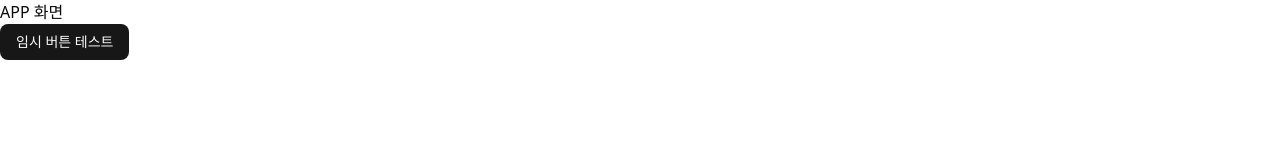
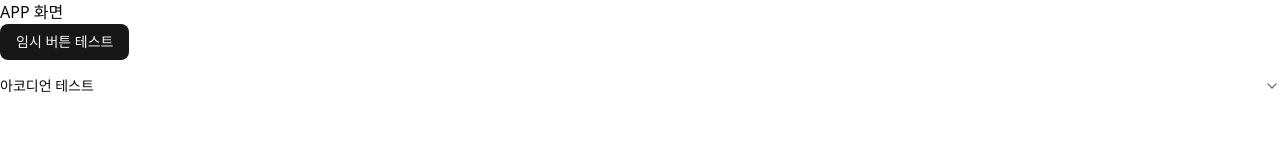
Before and after one commit to hyeonjun-hwang/quiz-dot, a React (Vite) app: page / in a window 1280 px wide. Shown: the top 162 px of the page. Built offline with nearby package versions, Linux system fonts and the light colour scheme.

Commit message:
PR 테스트용 커밋1

```diff
--- a/package.json
+++ b/package.json
@@ -10,6 +10,7 @@
     "preview": "vite preview"
   },
   "dependencies": {
+    "@radix-ui/react-accordion": "^1.2.12",
     "@radix-ui/react-slot": "^1.2.4",
     "@tailwindcss/vite": "^4.1.17",
     "class-variance-authority": "^0.7.1",
--- a/src/App.tsx
+++ b/src/App.tsx
@@ -1,10 +1,23 @@
 import { Button } from "./components/ui/button";
+import {
+  Accordion,
+  AccordionContent,
+  AccordionItem,
+  AccordionTrigger,
+} from "./components/ui/accordion";
 
 function App() {
   return (
     <>
       <div>APP 화면</div>
       <Button>임시 버튼 테스트</Button>
+
+      <Accordion type="single" collapsible>
+        <AccordionItem value="item-1">
+          <AccordionTrigger>아코디언 테스트</AccordionTrigger>
+          <AccordionContent>열었다 닫았다 가능해요</AccordionContent>
+        </AccordionItem>
+      </Accordion>
     </>
   );
 }
--- /dev/null
+++ b/src/components/ui/accordion.tsx
@@ -0,0 +1,64 @@
+import * as React from "react"
+import * as AccordionPrimitive from "@radix-ui/react-accordion"
+import { ChevronDownIcon } from "lucide-react"
+
+import { cn } from "@/lib/utils"
+
+function Accordion({
+  ...props
+}: React.ComponentProps<typeof AccordionPrimitive.Root>) {
+  return <AccordionPrimitive.Root data-slot="accordion" {...props} />
+}
+
+function AccordionItem({
+  className,
+  ...props
+}: React.ComponentProps<typeof AccordionPrimitive.Item>) {
+  return (
+    <AccordionPrimitive.Item
+      data-slot="accordion-item"
+      className={cn("border-b last:border-b-0", className)}
+      {...props}
+    />
+  )
+}
+
+function AccordionTrigger({
+  className,
+  children,
+  ...props
+}: React.ComponentProps<typeof AccordionPrimitive.Trigger>) {
+  return (
+    <AccordionPrimitive.Header className="flex">
+      <AccordionPrimitive.Trigger
+        data-slot="accordion-trigger"
+        className={cn(
+          "focus-visible:border-ring focus-visible:ring-ring/50 flex flex-1 items-start justify-between gap-4 rounded-md py-4 text-left text-sm font-medium transition-all outline-none hover:underline focus-visible:ring-[3px] disabled:pointer-events-none disabled:opacity-50 [&[data-state=open]>svg]:rotate-180",
+          className
+        )}
+        {...props}
+      >
+        {children}
+        <ChevronDownIcon className="text-muted-foreground pointer-events-none size-4 shrink-0 translate-y-0.5 transition-transform duration-200" />
+      </AccordionPrimitive.Trigger>
+    </AccordionPrimitive.Header>
+  )
+}
+
+function AccordionContent({
+  className,
+  children,
+  ...props
+}: React.ComponentProps<typeof AccordionPrimitive.Content>) {
+  return (
+    <AccordionPrimitive.Content
+      data-slot="accordion-content"
+      className="data-[state=closed]:animate-accordion-up data-[state=open]:animate-accordion-down overflow-hidden text-sm"
+      {...props}
+    >
+      <div className={cn("pt-0 pb-4", className)}>{children}</div>
+    </AccordionPrimitive.Content>
+  )
+}
+
+export { Accordion, AccordionItem, AccordionTrigger, AccordionContent }
```
Also changed, not shown: 1 other file (tests, documents, lock files or other folders).
